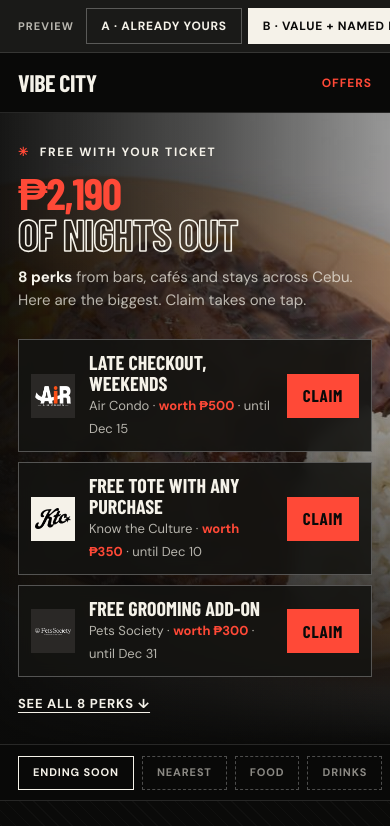
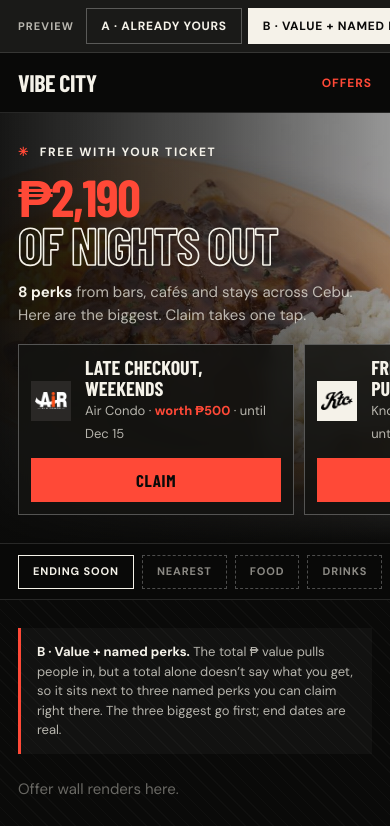
Before and after one commit to vibecitygit/vibe-sponsor-claims-limited, a plain HTML site: page offers-hero-variants.html in a window 390 px wide. Both pictures are taken after a click on the button "B · VALUE + NAMED PERKS". Shown: the top 826 px of the page. Drawn offline with nearby package versions, Linux system fonts and the light colour scheme; a web font is replaced by a local one.

Commit message:
Offers hero B: swipe row of perk cards on phones
Co-Authored-By: Claude Opus 5.5 <noreply@anthropic.com>
Claude-Session: https://claude.ai/code/session_01AwLuU8PGpCBhJ9vsqHEfDU

```diff
--- a/offers-hero-variants.html
+++ b/offers-hero-variants.html
@@ -111,6 +111,16 @@ h1 .hot { color: var(--hot); }
   .pass .v { font-size: 52px; }
   .grid { grid-template-columns: repeat(2, minmax(0,1fr)); }
   .A .acts .cta, .B > div > .cta { width: 100%; }
+}
+/* B on phones: the three picks become a swipe row (peek of the next card) so the sort bar stays above the fold */
+@media (max-width: 600px) {
+  .B { gap: 18px; }
+  .B h1 { font-size: 52px; }
+  .picks { display: flex; gap: 10px; overflow-x: auto; scroll-snap-type: x mandatory; scroll-padding-inline: var(--g); margin: 0 calc(var(--g) * -1); padding: 0 var(--g) 4px; scrollbar-width: none; }
+  .pick { flex: 0 0 78%; scroll-snap-align: start; grid-template-columns: 40px minmax(0,1fr); grid-template-rows: auto auto; align-content: start; }
+  .pick .cta { grid-column: 1 / -1; width: 100%; }
+  .pick .logo { width: 40px; height: 40px; }
+  .more { flex: 0 0 auto; align-self: center; scroll-snap-align: start; padding: 0 8px; }
 }
 @media (max-width: 600px) { .grid { gap: 6px; } .tile { grid-template-columns: 30px minmax(0,1fr); gap: 8px; padding: 8px; min-height: 0; } .tile img { width: 30px; height: 30px; } .tile strong { font-size: 12px; } .tile small, .tile .tag { display: none; } .tally strong { font-size: 26px; } .C .top { margin-bottom: 14px; } .pass .stamps { display: none; } .pass .v { font-size: 44px; } }
 @media (prefers-reduced-motion: reduce) { *, *::before, *::after { animation: none !important; transition: none !important; } .pass .stamps img { opacity: 1; } }
```
